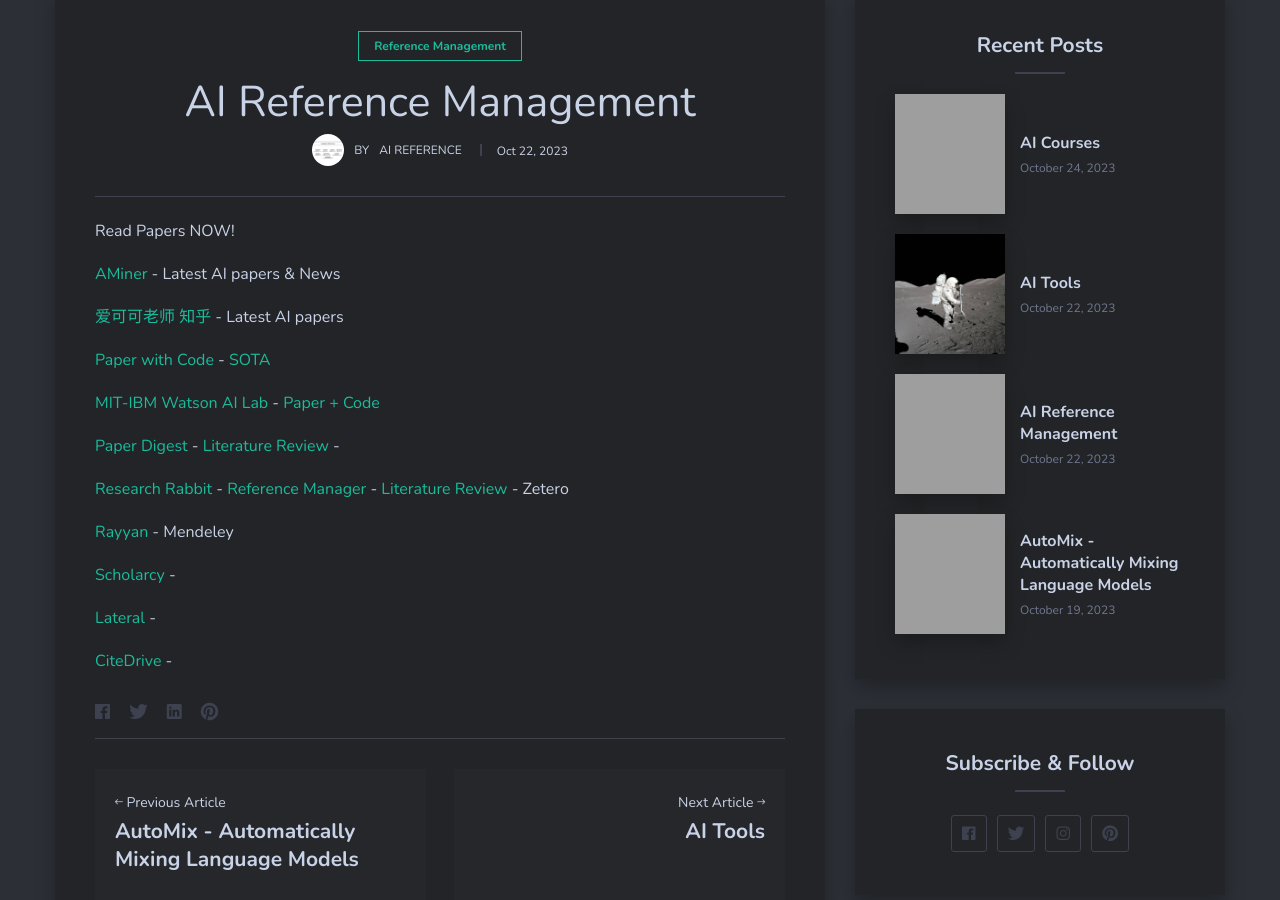
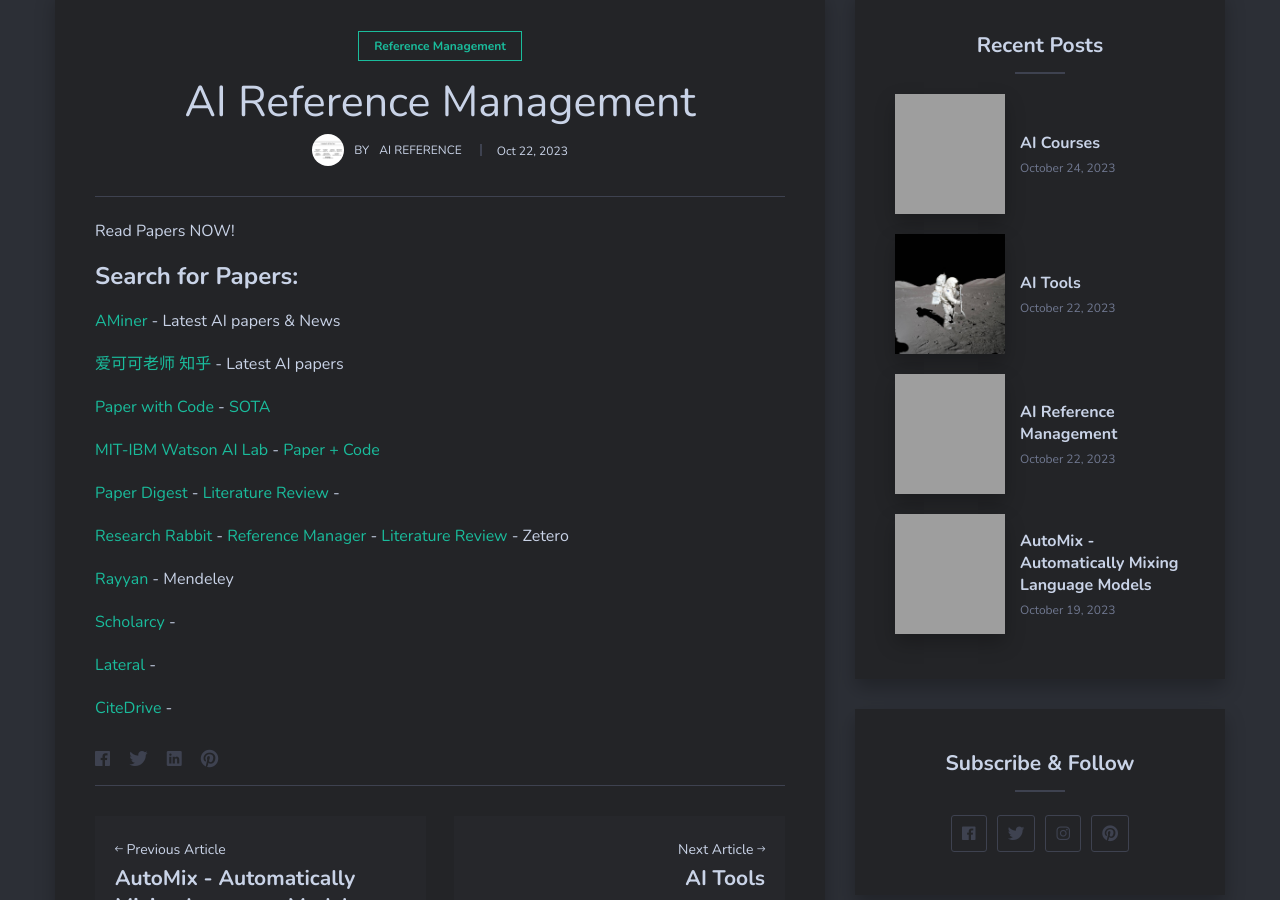
Before and after one commit to aireference/aireference.github.io, a Jekyll site: the page built from _posts/2023-10-30-ai-reference-management.markdown, in a window 1280 px wide and 900 px high, scrolled down 734 px. Built offline with Jekyll 4.4.1, drawn with Linux system fonts in a browser that asks for light colours; nearby versions of some CDN libraries; grey boxes are pictures that could not be loaded.

Commit message:
Update 2023-10-30-ai-reference-management.markdown

```diff
--- a/_posts/2023-10-30-ai-reference-management.markdown
+++ b/_posts/2023-10-30-ai-reference-management.markdown
@@ -8,6 +8,7 @@ tags:   [Reference Management]
 
 Read Papers NOW!
 
+### Search for Papers:
 
 [AMiner](https://www.aminer.cn) -
 Latest AI papers & News
```
